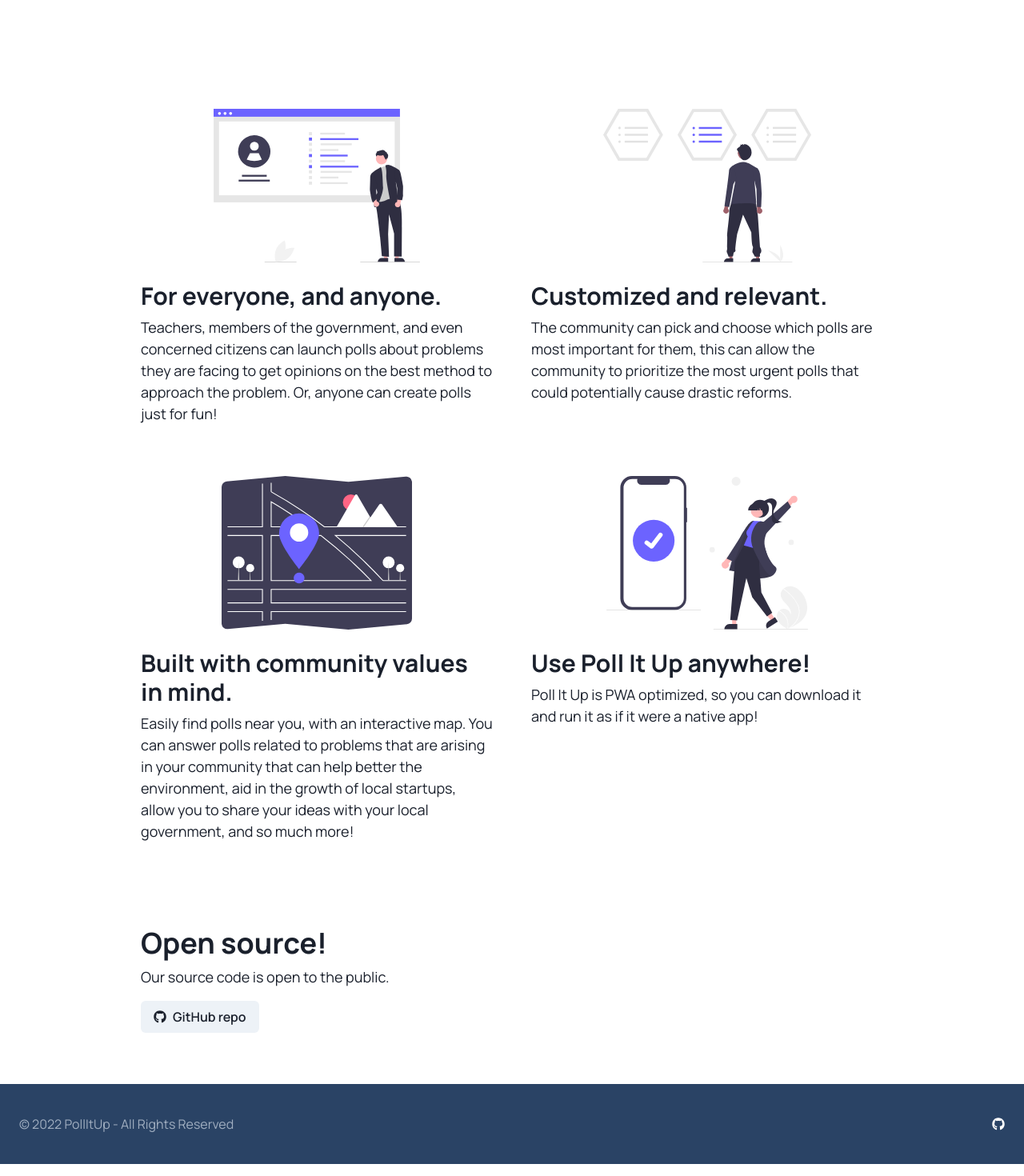
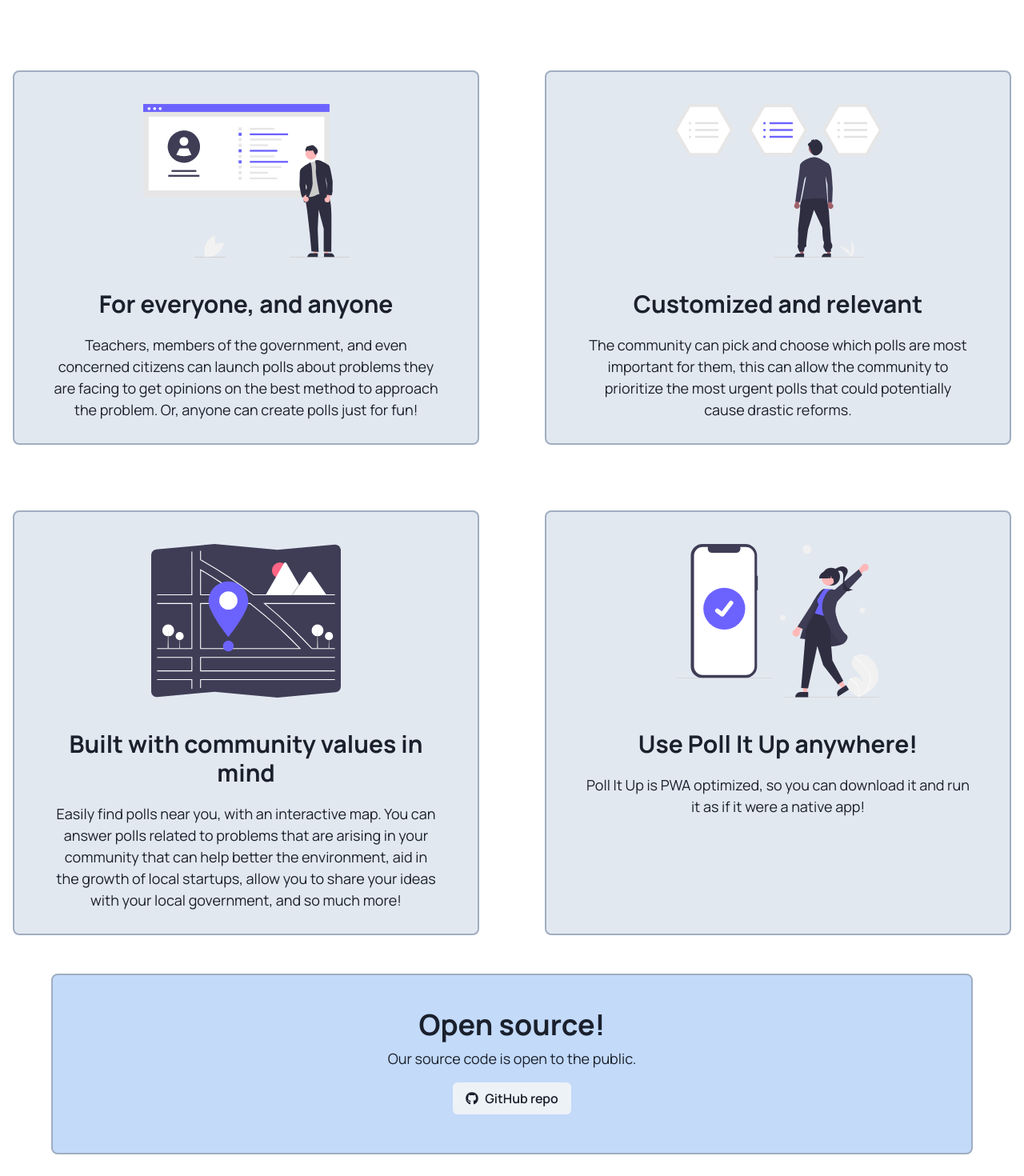
Before and after one commit to agamjotsingh18/pollitup, a React (Create React App) app: page / in a window 1280 px wide. Shown: the part 380-1850 px from the top of the page at 80% size. Built offline with nearby package versions, Linux system fonts and the light colour scheme; no server answers.

Commit message:
Homepage Cards Updated

```diff
--- a/src/pages/homePage.jsx
+++ b/src/pages/homePage.jsx
@@ -15,14 +15,18 @@ import {
 
 import { FontAwesomeIcon } from '@fortawesome/react-fontawesome';
 import { faGithub } from '@fortawesome/free-brands-svg-icons';
+import { useColorModeValue } from "@chakra-ui/react";
 
-export default function homePage(){
+export default function HomePage(){
+    const boxBgColor = useColorModeValue("gray.200", "gray.600");
+  const containerBgColor = useColorModeValue("#C3DAF9", "blue.800");
+
     return (
         <>
             <Box py={20} px={10}
                 textAlign="center"
             >
-                <Heading as="h1" size="2xl" m={2}>Poll It Up</Heading>
+               <Heading as="h1" size="2xl" m={2}>Poll It Up</Heading>
                 <Heading as="h2" size="lg" fontWeight="normal">
                     A community polling app with unlimited potential
                 </Heading>
@@ -31,41 +35,43 @@ export default function homePage(){
                 </RLink>
             </Box>
 
-            <Container maxW="container.lg" p={12}>
-                <SimpleGrid columns={{ base: 1, md: 2 }} spacing={12}>
-                <Box>
+            <Container maxW="container.xl" p={4} >
+                <SimpleGrid columns={{ base: 1, md: 2 }} spacing={82} align="center">
+                <Box w="100%" bg={boxBgColor} p={4} borderRadius="lg" borderWidth="2px" borderColor="gray.400">
+
                     <Center>
-                        <Image m={4} src='/images/create.svg' alt="create" h={48}/>
+                        <Image m={6} src='/images/create.svg' alt="create" h={48}/>
                     </Center>
-                    <Heading as="h3" size="lg" my={2}>For everyone, and anyone.</Heading>
-                    <Text fontSize="lg">
+
+                    <Heading as="h3" size="lg" my={2} py={2}>For everyone, and anyone</Heading>
+                    <Text fontSize="lg" py={1} px={8} mb={2}>
                         Teachers, members of the government, and even concerned citizens can launch polls about problems they are facing to get opinions on the best method to approach the problem. Or, anyone can create polls just for fun!
                     </Text>
                 </Box>
-                <Box>
+                <Box w="100%" bg={boxBgColor} p={4} borderRadius="lg" borderWidth="2px" borderColor="gray.400">
                     <Center>
-                        <Image m={4} src='/images/options.svg' alt="create" h={48}/>
+                        <Image m={6} src='/images/options.svg' alt="create" h={48}/>
                     </Center>
-                    <Heading as="h3" size="lg" my={2}>Customized and relevant.</Heading>
-                    <Text fontSize="lg">
+                    <Heading as="h3" size="lg" my={2}  py={2}>Customized and relevant</Heading>
+                    <Text fontSize="lg" py={1} px={8} mb={2}>
                         The community can pick and choose which polls are most important for them, this can allow the community to prioritize the most urgent polls that could potentially cause drastic reforms.
                     </Text>
                 </Box>
-                <Box>
+                <Box bg={boxBgColor} p={4} borderRadius="lg" borderWidth="2px" borderColor="gray.400">
                     <Center>
-                        <Image m={4} src='/images/map.svg' alt="create" h={48}/>
+                        <Image m={6} src='/images/map.svg' alt="create" h={48}/>
                     </Center>
-                    <Heading as="h3" size="lg" my={2}>Built with community values in mind.</Heading>
-                    <Text fontSize="lg">
+                    <Heading as="h3" size="lg" my={2}  py={2} px={4}>Built with community values in mind</Heading>
+                    <Text fontSize="lg" py={1} px={8} mb={2}>
                     Easily find polls near you, with an interactive map. You can answer polls related to problems that are arising in your community that can help better the environment, aid in the growth of local startups, allow you to share your ideas with your local government, and so much more!
                     </Text>
                 </Box>
-                <Box>
+                <Box bg={boxBgColor} p={4} borderRadius="lg" borderWidth="2px" borderColor="gray.400">
                     <Center>
-                        <Image m={4} src='/images/pwa.svg' alt="create" h={48}/>
+                        <Image m={6} src='/images/pwa.svg' alt="create" h={48}/>
                     </Center>
-                    <Heading as="h3" size="lg" my={2}>Use Poll It Up anywhere!</Heading>
-                    <Text fontSize="lg">
+                    <Heading as="h3" size="lg" my={2}  py={2} >Use Poll It Up anywhere!</Heading>
+                    <Text fontSize="lg" py={1} px={8} mb={2}>
                         Poll It Up is PWA optimized, so you can download it and run it as if it were a native app!
                     </Text>
                 </Box>
@@ -81,17 +87,24 @@ export default function homePage(){
                 </Text>
                 <Button colorScheme="blue" variant="solid" my={4} leftIcon={<DownloadIcon />}>Download for mobile/desktop</Button>
             </Container> */}
-
-            <Container maxW="container.lg" p={12}>
-                <Heading as="h2" size="xl" my={2}
+            <Center>
+            <Container maxW="container.xl" p={8}  bg={containerBgColor}  mt={8} mb={8} borderRadius={'lg'} width={'90%'} borderWidth="2px" borderColor="gray.400">
+            <Center>
+             <Heading as="h2" size="xl" my={2}
                 >Open source!</Heading>
+            </Center>
+            <Center>
                 <Text fontSize="lg">
                 Our source code is open to the public.
                 </Text>
+            </Center>
+            <Center>
                 <ChakraLink href="https://github.com/agamjotsingh18/pollitup.github.io" target="_blank" style={{ textDecoration: 'none' }}>
                     <Button colorScheme="gray" variant="solid" my={4} leftIcon={<FontAwesomeIcon icon={faGithub}/>}>GitHub repo</Button>
                 </ChakraLink>
+            </Center>
             </Container>
+            </Center>
         </>
-    )
-}
+    );
+};
```
